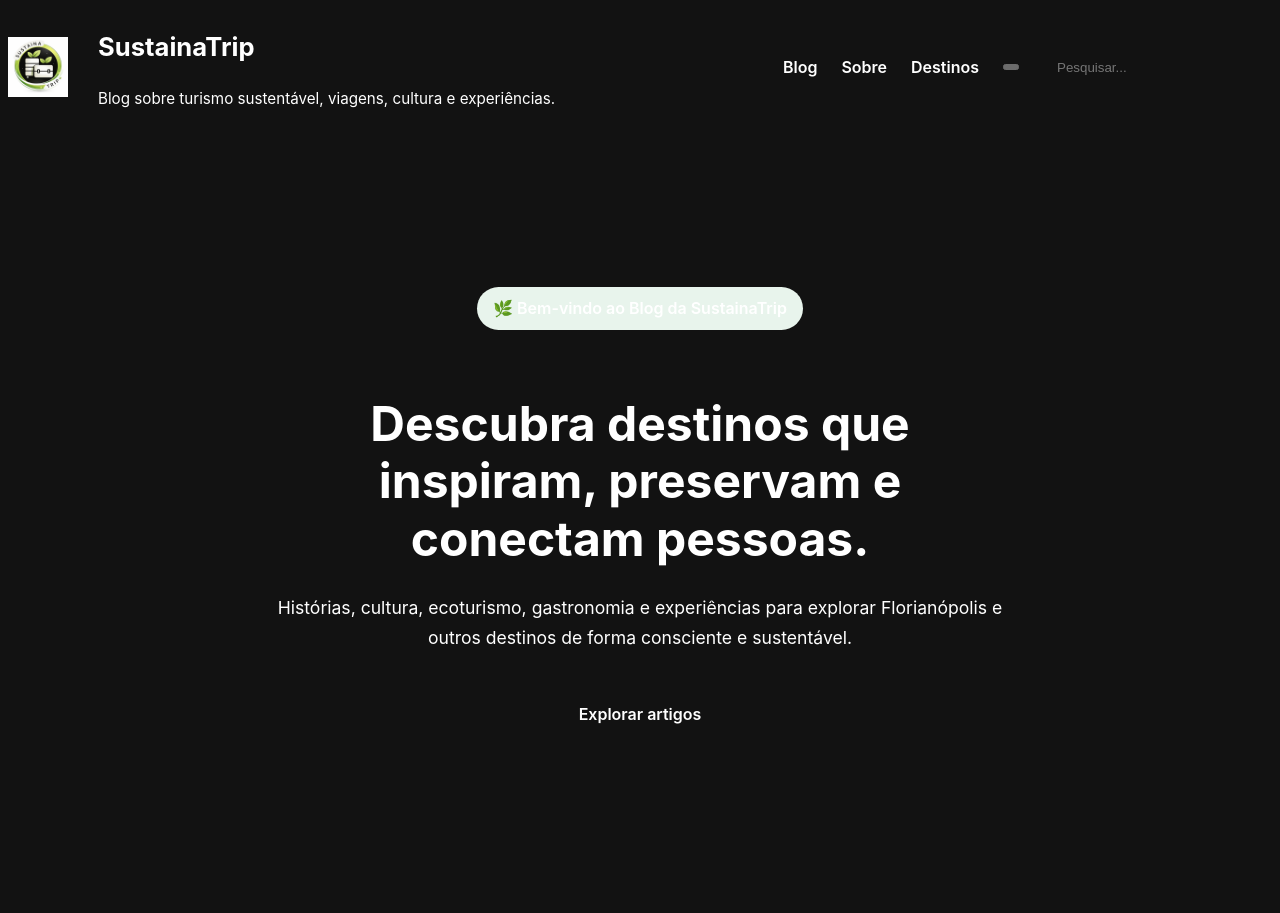
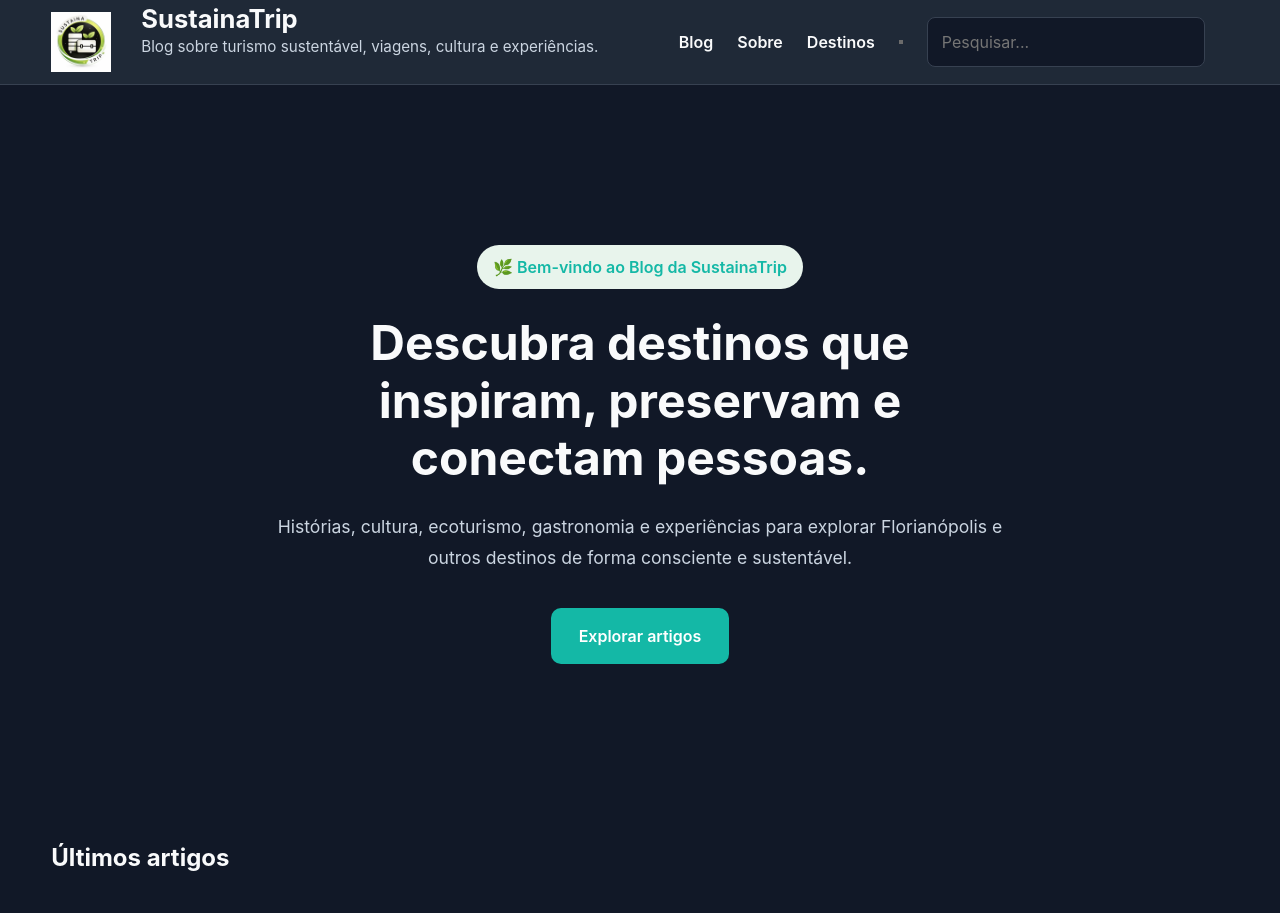
Before and after one commit to sustainatrip/blog, a Jekyll site: the page built from index.html, in a window 1280 px wide and 1400 px high. Shown: the top 913 px of the window. Built offline with Jekyll 4.4.1, drawn with Linux system fonts in a browser that asks for light colours.

Commit message:
Refactor CSS for SustainaTrip Theme v2
Updated theme version and refactored CSS variables and styles for improved consistency and organization.

```diff
--- a/assets/css/style.css
+++ b/assets/css/style.css
@@ -1,131 +1,206 @@
 /* ==========================================================
-   SustainaTrip Theme
+   SustainaTrip Theme v2
+   Base CSS
    ========================================================== */
 
 /* ==========================================================
-   1. VARIÁVEIS E RESET
+   1. RESET
    ========================================================== */
 
- /*  :root{
+*,
+*::before,
+*::after{
+    margin:0;
+    padding:0;
+    box-sizing:border-box;
+}
 
-        --bg:#0f172a;
-        --surface:#1e293b;
-        --text:#f8fafc;
-        --muted:#cbd5e1;
-        --border:#334155;
-        --primary:#34d399;
+html{
+    scroll-behavior:smooth;
+}
 
-    }*/
+body{
+    min-height:100vh;
+    text-rendering:optimizeLegibility;
+    -webkit-font-smoothing:antialiased;
+}
 
-:root {
-  color-scheme: dark;
+img,
+picture,
+svg,
+video{
+    display:block;
+    max-width:100%;
+}
 
-  /* Backgrounds */
-  --primary-color: #111827;      /* Fundo principal */
-  --secondary-color: #1f2937;    /* Cards, menus */
-  --surface-color: #374151;      /* Hover, bordas */
+button,
+input,
+textarea,
+select{
+    font:inherit;
+}
 
-  /* Destaques */
-  --accent-color: #14b8a6;       /* Verde água */
-  --accent-hover: #2dd4bf;
+ul,
+ol{
+    list-style:none;
+}
+
+/* ==========================================================
+   2. VARIÁVEIS
+   ========================================================== */
+
+:root{
+
+    color-scheme:dark;
+
+    /* Marca */
+
+    --primary:#14b8a6;
+    --primary-hover:#0d9488;
+
+    /* Fundos */
+
+    --background:#111827;
+    --surface:#1f2937;
+    --surface-hover:#273548;
 
     /* Texto */
-  --text-color: #f9fafb;
-  --text-secondary: #d1d5db;
-  --text-muted: #9ca3af;
 
-  /* Links */
-  --link-color: #5eead4;
-  --link-hover: #99f6e4;
+    --text:#f9fafb;
+    --muted:#cbd5e1;
 
     /* Extras */
-  --border-color: #374151;
-  --shadow-color: rgba(0,0,0,.45);
+
+    --border:#374151;
+    --shadow:0 10px 30px rgba(0,0,0,.35);
+    --radius:16px;
+
+    /* Layout */
+
+    --max-width:1180px;
+
+    /* Transições */
+
+    --transition:.25s ease;
+
 }
 
-/*
+/* ==========================================================
+   3. TIPOGRAFIA
+   ========================================================== */
 
-:root {
-    --primary: #1F5E3B;
-    --primary-dark: #184a2e;
-    --secondary: #0D5C75;
-    --background: #F8F9F7;
-    --surface: #FFFFFF;
-    --text: #222222;
-    --muted: #6B7280;
-    --border: #E5E7EB;
-*/
-    --radius: 14px;
-    --shadow: 0 8px 25px rgba(0, 0, 0, .08);
+body{
 
-    --max-width: 1180px;
+    font-family:
+        Inter,
+        "Segoe UI",
+        Roboto,
+        Arial,
+        sans-serif;
+
+    background:var(--background);
+    color:var(--text);
+
+    line-height:1.75;
+
+    font-size:16px;
+
 }
 
-/* :root {
-  color-scheme: dark;
+h1,
+h2,
+h3,
+h4,
+h5,
+h6{
 
-  --primary-color: #07131f;
-  --secondary-color: #10273a;
-  --surface-color: #1b3d56;
+    color:var(--text);
 
-  --accent-color: #00c896;       /* Verde da marca */
-  --accent-hover: #22e3b2;
+    font-weight:700;
 
-  --text-color: #f4f7fa;
-  --text-secondary: #c8d3dc;
-  --text-muted: #8fa3b4;
+    line-height:1.2;
 
-  --link-color: #59d9ff;
-  --link-hover: #8ae7ff;
+}
 
-  --border-color: #21445f;
+p{
+
+    color:var(--muted);
+
+    margin-bottom:1.2rem;
+
+}
+
+strong{
+
+    color:var(--text);
+
+}
+
+/* ==========================================================
+   4. LINKS
+   ========================================================== */
+
+a{
+
+    color:var(--primary);
+
+    text-decoration:none;
+
+    transition:color var(--transition);
+
+}
+
+a:hover{
+
+    color:var(--primary-hover);
+
 }
 
 
+/* ==========================================================
+   5. LAYOUT
+   ========================================================== */
+
+.container{
+
+    width:min(92%, var(--max-width));
+
+    margin-inline:auto;
+
 }
 
-*/
-/* Reset */
-* {
-    margin: 0;
-    padding: 0;
-    box-sizing: border-box;
-}
+main{
 
-html {
-    scroll-behavior: smooth;
-}
+    padding:60px 0;
 
-body {
-    font-family: Inter, "Segoe UI", Arial, sans-serif;
-    background: var(--background);
-    color: var(--text);
-    line-height: 1.7;
 }
 
 /* ==========================================================
-   2. ELEMENTOS BASE
+   6. UTILITÁRIOS
    ========================================================== */
 
-a {
-    color: var(--primary);
-    text-decoration: none;
-    transition: color .25s;
+.surface{
+
+    background:var(--surface);
+
+    border:1px solid var(--border);
+
+    border-radius:var(--radius);
+
+    box-shadow:var(--shadow);
+
 }
 
-a:hover {
-    color: var(--primary-dark);
+.text-center{
+
+    text-align:center;
+
 }
 
-.container {
-    width: min(92%, var(--max-width));
-    margin: 0 auto;
-}
+.hidden{
 
-img {
-    max-width: 100%;
-    height: auto;
-    display: block;
+    display:none;
+
 }
 
 /* ==========================================================
@@ -563,82 +638,7 @@ main {
     color: var(--muted);
 }
 
-/* ==========================================================
-   10. DARK MODE
-   ========================================================== */
 
-body.dark-mode {
-    background: #111;
-    color: #f0f0f0;
-}
-
-body.dark-mode .site-header,
-body.dark-mode .card,
-body.dark-mode .post,
-body.dark-mode .site-footer,
-body.dark-mode .newsletter,
-body.dark-mode .category-card {
-    background: #1d1d1d;
-    border-color: #333;
-}
-
-body.dark-mode a {
-    color: #78d39c;
-}
-
-body.dark-mode a:hover {
-    color: #a3e4b5;
-}
-
-body.dark-mode .main-nav a {
-    color: #eee;
-}
-
-body.dark-mode .site-brand h1 a {
-    color: #eee;
-}
-
-body.dark-mode .search-box {
-    background: #2a2a2a;
-    border-color: #444;
-    color: #eee;
-}
-
-body.dark-mode .dark-button {
-    color: #eee;
-}
-
-body.dark-mode .hero-tag {
-    background: #2a3f33;
-    color: #78d39c;
-}
-
-body.dark-mode .badge {
-    background: #2a3f33;
-    color: #78d39c;
-}
-
-body.dark-mode .post-category {
-    background: #2a3f33;
-    color: #78d39c;
-}
-
-body.dark-mode .tag {
-    background: #2a2a2a;
-    color: #ccc;
-}
-
-body.dark-mode .post-content blockquote {
-    border-left-color: #78d39c;
-    color: #ccc;
-}
-
-body.dark-mode .post .entry {
-    color: #ccc;
-}
-body.dark-mode .card p {
-    color: #ccc;
-}
 
 /* ==========================================================
    11. RESPONSIVO
```
Lines whose indentation alone changed are shown as unchanged.
